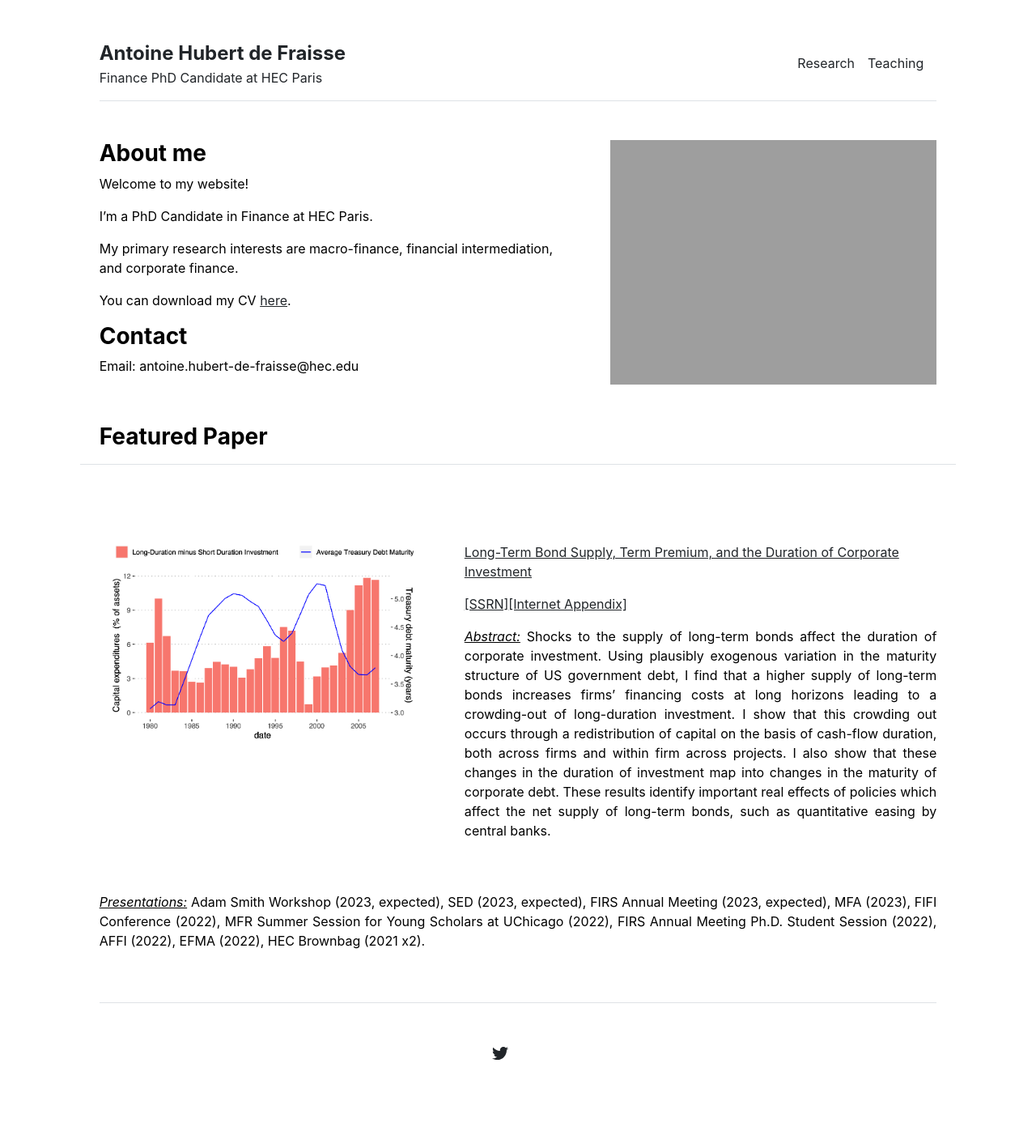
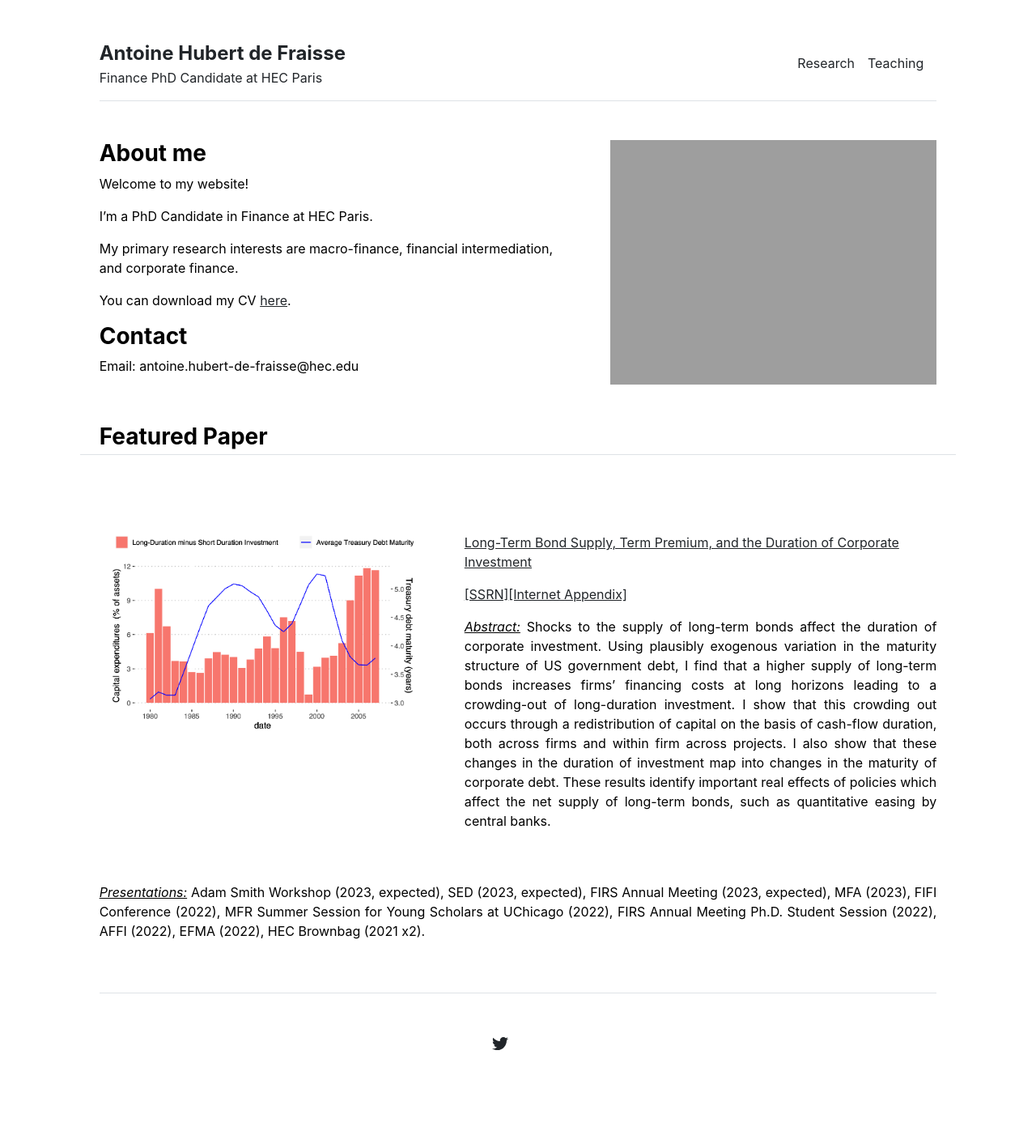
Before and after one commit to antoinehubertdefraisse/antoinehubertdefraisse.github.io, a Jekyll site: the page built from index.md, in a window 1280 px wide. Shown: the whole page at 81% size. Built offline with Jekyll 4.4.1, drawn with Linux system fonts in a browser that asks for light colours.

Commit message:
Update home.html

```diff
--- a/_layouts/home.html
+++ b/_layouts/home.html
@@ -19,7 +19,7 @@ layout: default
 </div>
 
 <div class="row g-5 mb-5">
-    <h3 class="fw-bold border-bottom pb-3 mb-5">Featured Paper</h3>
+    <h3 class="fw-bold border-bottom pb-1 mb-5">Featured Paper</h3>
 
   <div class="col-md-5">
     <img src="{{ site.github.url }}/assets/duration_image.png" alt="Home" width="100%">
```
